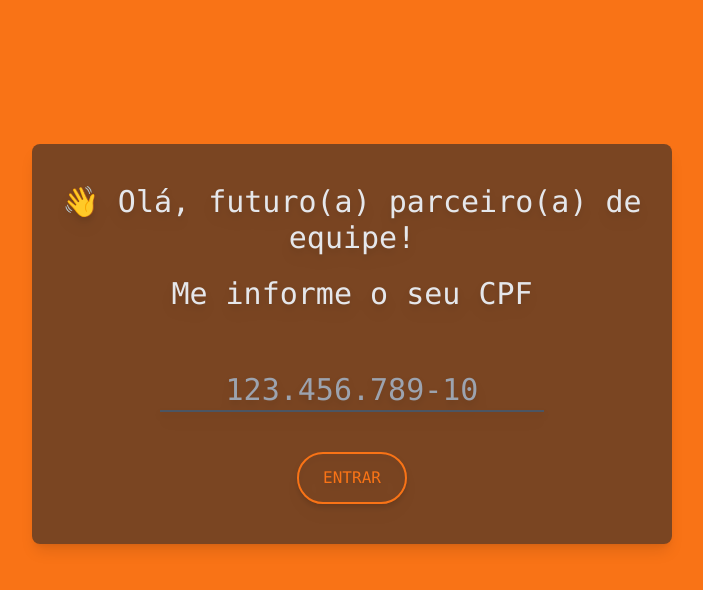
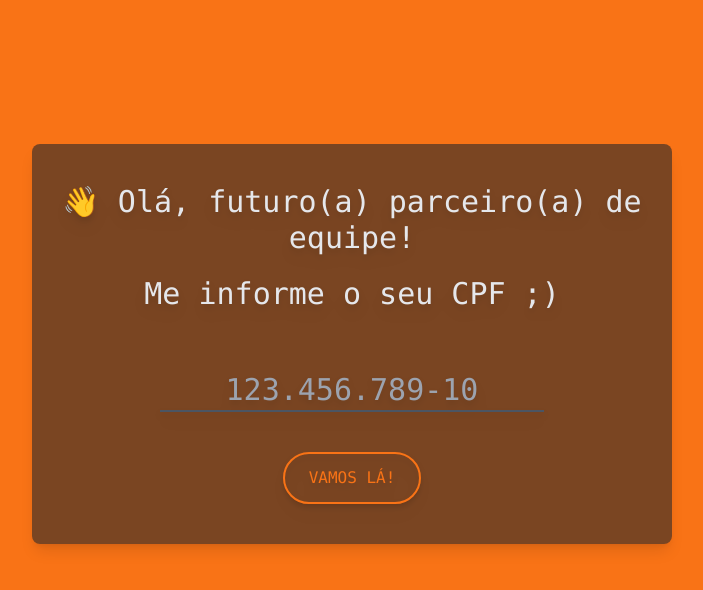
Before and after one commit to JohannesAlves/Bank-Study, a React (Vite) app in the folder web/: page / in a window 1280 px wide. Shown: the top 590 px of the page, without its empty margins (288-991 px from the left). Built offline with nearby package versions, Linux system fonts and the light colour scheme.

Commit message:
refactor: h2 main

```diff
--- a/web/src/pages/Main.tsx
+++ b/web/src/pages/Main.tsx
@@ -18,7 +18,7 @@ function Main() {
                     <div className="mt-10 text-center text-gray-200 drop-shadow-lg">
                         <div>
                             <h1 className="text-3xl">👋 Olá, futuro(a) parceiro(a) de equipe!</h1>
-                            <h2 className="text-3xl mt-5">Me informe o seu CPF</h2>
+                            <h2 className="text-3xl mt-5">Me informe o seu CPF ;)</h2>
                         </div>
 
                         <div className="flex flex-col w-full h-full	items-center">
@@ -52,9 +52,9 @@ function Main() {
                                     </svg>
                                 </span>
                                 <span className="absolute flex items-center justify-center w-full h-full text-orange-500 transition-all duration-300 transform group-hover:translate-x-full ease">
-                                    ENTRAR
+                                    VAMOS LÁ!
                                 </span>
-                                <span className="relative invisible">ENTRAR</span>
+                                <span className="relative invisible">VAMOS LÁ!</span>
                             </a>
                         </div>
                     </div>
```
